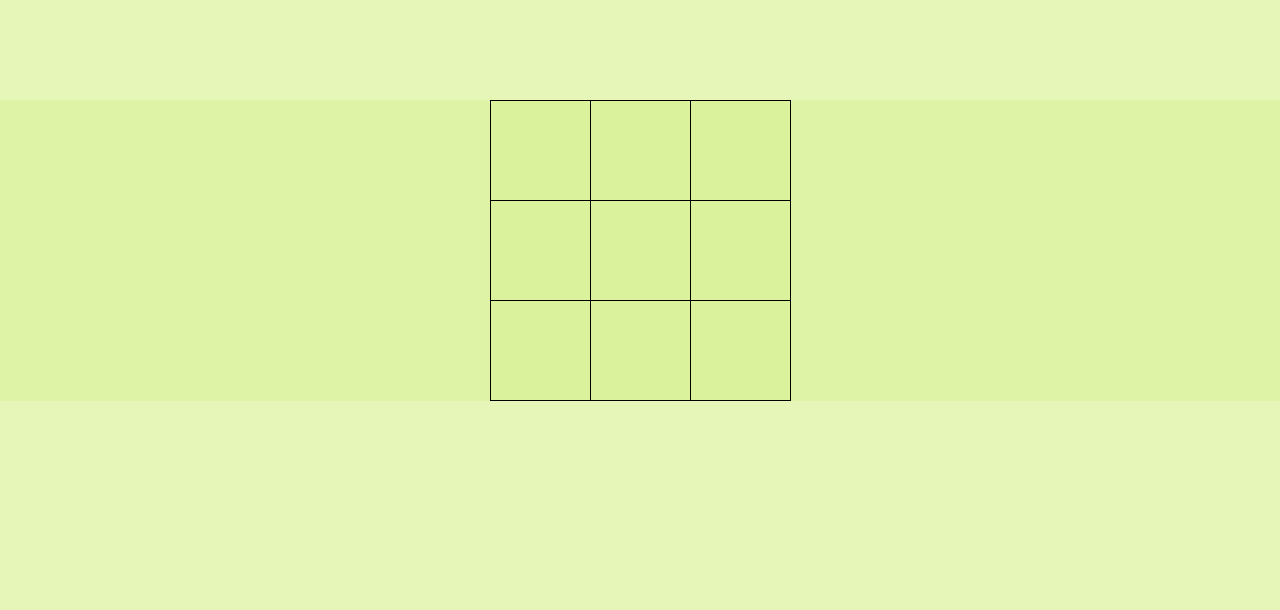
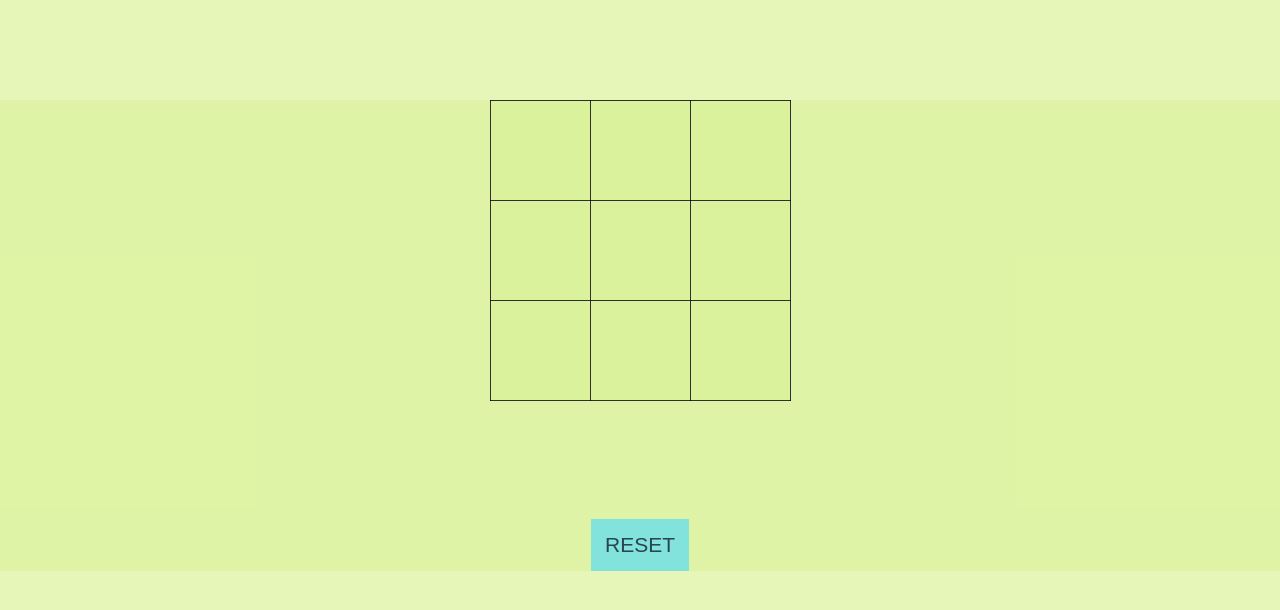
Before and after one commit to MarinaRH/TicTacToe, a plain HTML site: page index.html in a window 1280 px wide. Drawn offline with Linux system fonts and the light colour scheme.

Commit message:
Agregando el boton RESET

```diff
--- a/css/main.css
+++ b/css/main.css
@@ -2,7 +2,8 @@
     margin: 0;
     padding: 0;
     box-sizing: border-box;
-    background-color: rgba(220, 243, 157, 0.705)
+    background-color: rgba(220, 243, 157, 0.705);
+    text-align: center;
 }
 
 .board {
@@ -13,7 +14,7 @@
 .board td {
     width: 100px;
     height: 100px;
-    border: 1px solid black;
+    border: 1px solid rgba(7, 2, 22, 0.808);
     margin: 0;
     padding: 0;
 }
@@ -21,3 +22,11 @@
 .board td:hover{
     background-color: rgba(94, 221, 243, 0.712);
 }
+
+.btn {
+    background-color: rgba(94, 221, 243, 0.712);
+    color: rgba(7, 5, 26, 0.712);
+    border: none;
+    padding: 14px;
+    font-size: 21px;
+}
--- a/index.html
+++ b/index.html
@@ -26,6 +26,8 @@
             </tr>
         </tbody>
     </table>
+    <br>
+    <button class="btn" type="button" name="reset" >RESET</button>
     <script src="js/app.js"></script>
 </body>
 </html>
```
